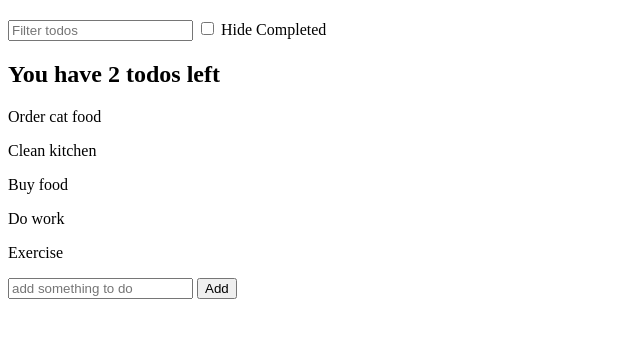
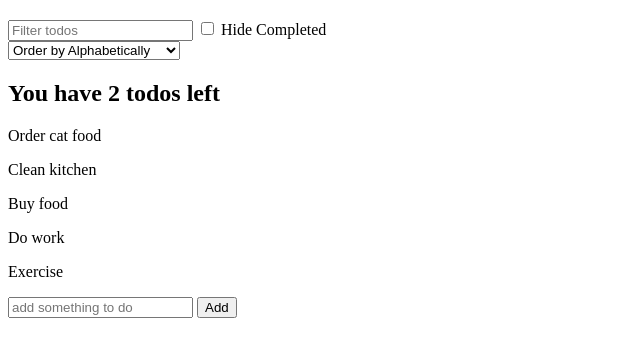
Before and after one commit to sehriban-act/improve-ToDos_app, a plain HTML site: page index.html in a window 1280 px wide. Shown: the part 61-418 px from the top of the page, without its empty margins (0-640 px from the left). Drawn offline with Linux system fonts and the light colour scheme.

Commit message:
dropdown added

```diff
--- a/index.html
+++ b/index.html
@@ -10,7 +10,13 @@
     <label>
         <input type="checkbox" name="hideText" id="hide">
         Hide Completed
-    </label>
+    </label><br>
+    <select name="" id="orderBy">
+        <option value="byAlphabetical">Order by Alphabetically </option>
+        <option value="byRecentlyAdd">Order by Recently Added </option>
+        <option value="byDueDate">Order by Due date</option>
+
+    </select>
 
 
 
--- a/todo-app.js
+++ b/todo-app.js
@@ -22,15 +22,11 @@ const filters = {
 
 const renderTodos = function (todos, filters) {
     let filteredTodos = todos.filter(function (todo) {
-        return todo.text.toLowerCase().includes(filters.searchText.toLowerCase())
+        const searchTextMatch = todo.text.toLowerCase().includes(filters.searchText.toLowerCase())
+        const hideCompletedMatch = !filters.hideCompleted || !todo.completed;
+        return searchTextMatch && hideCompletedMatch;
     })
-    filteredTodos = filteredTodos.filter(function (todo) {
-        if (filters.hideCompleted) {
-            return !todo.completed
-        } else {
-            return true
-        }
-    })
+
 
     const incompleteTodos = filteredTodos.filter(function (todo) {
         return !todo.completed
@@ -76,3 +72,6 @@ document.querySelector("#hide").addEventListener('change', (e) => {
     filters.hideCompleted = e.target.checked;
     renderTodos(todos, filters)
 })
+document.querySelector("#orderBy").addEventListener("change", (e) => {
+    console.log(e.target.value);
+})
```
